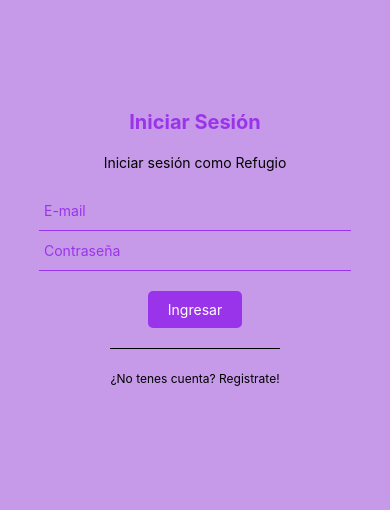
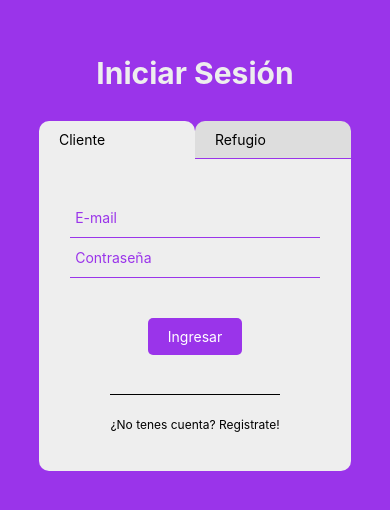
Before and after one commit to AgustinGiudice/petHope, a React Native app: screen /LoginScreen in a window 390 px wide. Shown: the part 174-684 px from the top of the page. Built offline with nearby package versions, Linux system fonts and the light colour scheme.

Commit message:
Cambio de estilo en el login

```diff
--- a/screens/Login.js
+++ b/screens/Login.js
@@ -5,6 +5,7 @@ import {
   TouchableOpacity,
   StyleSheet,
   ActivityIndicator,
+  Image,
 } from "react-native";
 import Input from "../components/Input";
 import AsyncStorage from "@react-native-async-storage/async-storage";
@@ -21,6 +22,7 @@ const LoginScreen = ({ navigation }) => {
   const [isLoading, setIsLoading] = useState(false);
 
   const handleLogin = async () => {
+    setError("");
     setIsLoading(true);
     await login(
       userData,
@@ -33,27 +35,30 @@ const LoginScreen = ({ navigation }) => {
     );
     setIsLoading(false);
   };
-
+  useEffect(() => {
+    setError("");
+  }, [isRefugio]);
   useEffect(() => {
     const token = AsyncStorage.getItem("token");
     console.log(token);
   }, []);
-
   return (
     <View style={styles.container}>
       <Text style={styles.title}>Iniciar Sesión</Text>
-      {/* LOGUEARSE COMO USUARIO O REFUGIO */}
-      <TouchableOpacity
-        style={styles.switchButton}
-        onPress={() => setIsRefugio(!isRefugio)}
-      >
-        <Text style={{ color: "black" }}>
-          {isRefugio
-            ? "Iniciar sesión como Usuario Normal"
-            : "Iniciar sesión como Refugio"}
-        </Text>
+      <View style={styles.tabContainer}>
+        <View style={[styles.tab, isRefugio ? null : styles.tabActive]}>
+          <TouchableOpacity onPress={() => setIsRefugio(false)}>
+            <Text>Cliente</Text>
           </TouchableOpacity>
+        </View>
+        <View style={[styles.tab, isRefugio ? styles.tabActive : null]}>
+          <TouchableOpacity onPress={() => setIsRefugio(true)}>
+            <Text>Refugio</Text>
+          </TouchableOpacity>
+        </View>
+      </View>
 
+      <View style={styles.main}>
         <View style={styles.inputsContainer}>
           <Input
             value={userData.mail}
@@ -84,6 +89,7 @@ const LoginScreen = ({ navigation }) => {
           <Text style={styles.registerText}>¿No tenes cuenta? Registrate!</Text>
         </Text>
       </View>
+    </View>
   );
 };
 
@@ -92,13 +98,42 @@ const styles = StyleSheet.create({
     flex: 1,
     justifyContent: "center",
     alignItems: "center",
-    backgroundColor: "#C69AE8",
-    gap: 20,
+    backgroundColor: "#9A34EA",
+  },
+  tabContainer: {
+    width: "80%",
+    flexDirection: "row",
+    justifyContent: "flex-start",
+  },
+  tab: {
+    paddingHorizontal: 20,
+    paddingVertical: 10,
+    backgroundColor: "#ddd",
+    borderTopRightRadius: 10,
+    borderTopLeftRadius: 10,
+    borderColor: "#9A34EA",
+    borderBottomWidth: 1,
+    flex: 1,
+  },
+  tabActive: {
+    borderBottomWidth: 0,
+    backgroundColor: "#eee",
+  },
+  main: {
+    backgroundColor: "#eee",
+    width: "80%",
+    aspectRatio: 1,
+    borderRadius: 10,
+    borderTopLeftRadius: 0,
+    borderTopRightRadius: 0,
+    justifyContent: "space-evenly",
+    alignItems: "center",
   },
   title: {
-    fontSize: 20,
+    fontSize: 30,
     fontWeight: "bold",
-    color: "#9A34EA",
+    color: "#eee",
+    padding: 30,
   },
   inputsContainer: {
     width: "100%",
@@ -120,6 +155,9 @@ const styles = StyleSheet.create({
     color: "black",
     fontSize: 12,
   },
+  errorText: {
+    color: "red",
+  },
 });
 
 export default LoginScreen;
```
Lines whose indentation alone changed are shown as unchanged.
